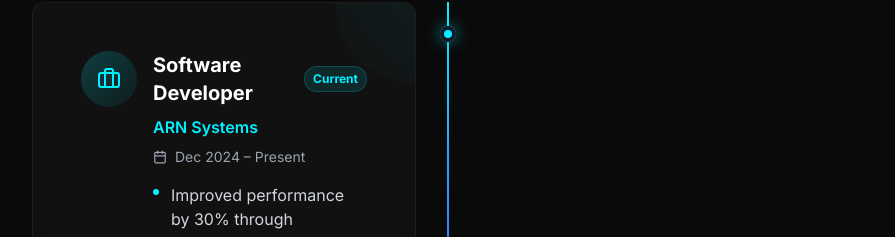
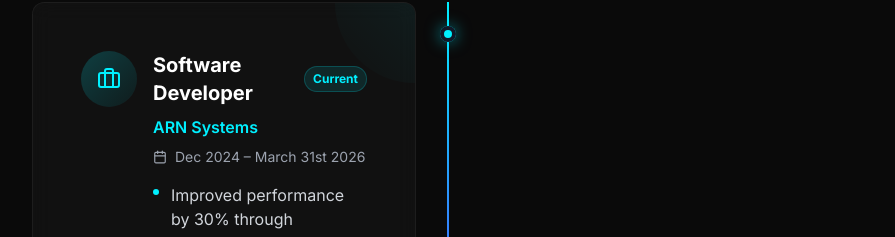
Before and after one commit to saqeebalimk/New-portfolio, a Next.js app: page / in a window 1280 px wide. Shown: the part 2560-2797 px from the top of the page, without its empty margins (192-1087 px from the left). Built offline with nearby package versions, Linux system fonts and the light colour scheme.

Commit message:
Update About.tsx

```diff
--- a/components/sections/About.tsx
+++ b/components/sections/About.tsx
@@ -85,7 +85,7 @@
         {
             company: "ARN Systems",
             role: "Software Developer",
-            period: "Dec 2024 – Present",
+            period: "Dec 2024 – March 31st 2026",
             description: [
                 "Improved performance by 30% through optimization techniques",
                 "Delivered end-to-end features for enterprise clients",
```
